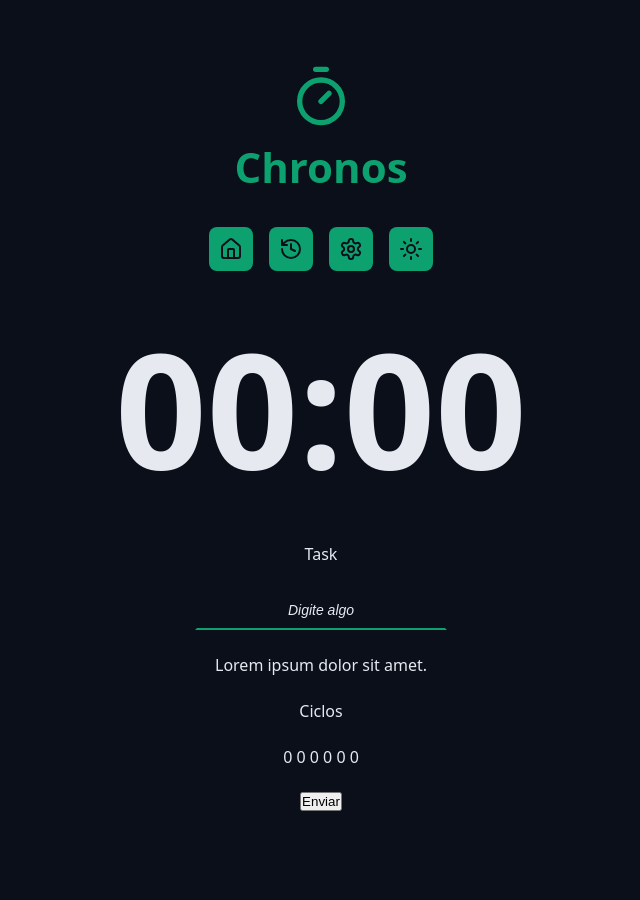
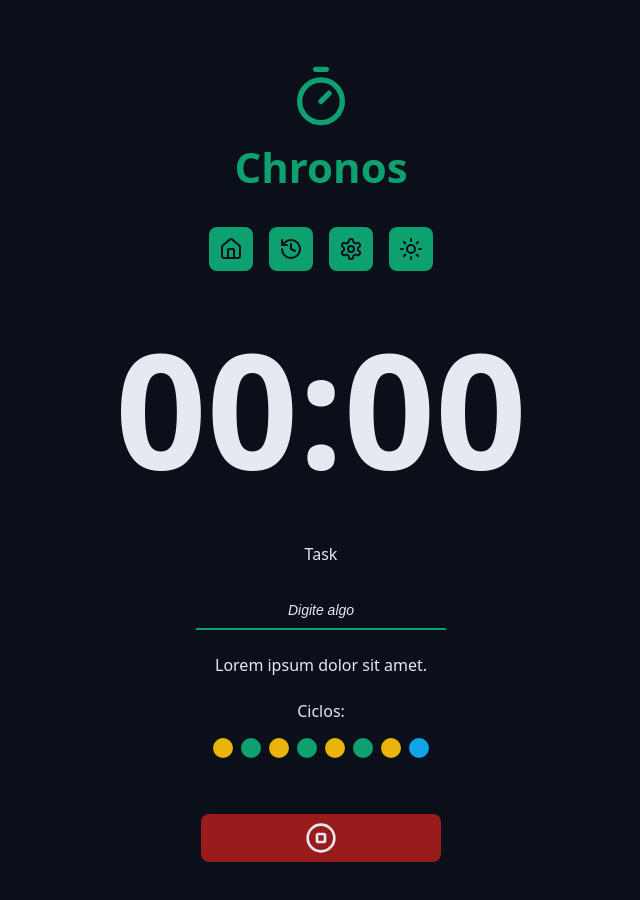
Before and after one commit to MateusGomesc/chronos-pomodoro, a React (Vite) app: page / in a window 1280 px wide. Shown: the top 900 px of the page, without its empty margins (319-959 px from the left). Before the commit the page ends 843 px from the top, so only its background shows below. Built offline with nearby package versions, Linux system fonts and the light colour scheme.

Commit message:
feat: add Cycles and DefaultButton components.

```diff
--- a/src/App.tsx
+++ b/src/App.tsx
@@ -6,6 +6,9 @@ import { Logo } from './components/Logo'
 import { Menu } from './components/Menu'
 import { CountDown } from './components/CountDown'
 import { DefaultInput } from './components/DefaultInput'
+import { Cycles } from './components/Cycles'
+import { DefaultButton } from './components/DefaultButton'
+import { PlayCircleIcon, StopCircleIcon } from 'lucide-react'
 
 
 export function App(){
@@ -31,11 +34,10 @@ export function App(){
                         </p>
                     </div>
                     <div className="formRow">
-                        <p>Ciclos</p>
-                        <p>0 0 0 0 0 0</p>
+                        <Cycles/>
                     </div>
                     <div className="formRow">
-                        <button>Enviar</button>
+                        <DefaultButton icon={<StopCircleIcon/>} color='red' />
                     </div>
                 </form>
             </Container>
--- /dev/null
+++ b/src/components/Cycles/index.tsx
@@ -0,0 +1,19 @@
+import styles from './styles.module.css'
+
+export function Cycles(){
+    return(
+        <div className={styles.cycles}>
+            <span>Ciclos:</span>
+            <div className={styles.cyclesDots}>
+                <span className={`${styles.cycleDot} ${styles.workTime}`}></span>
+                <span className={`${styles.cycleDot} ${styles.shortBreakTime}`}></span>
+                <span className={`${styles.cycleDot} ${styles.workTime}`}></span>
+                <span className={`${styles.cycleDot} ${styles.shortBreakTime}`}></span>
+                <span className={`${styles.cycleDot} ${styles.workTime}`}></span>
+                <span className={`${styles.cycleDot} ${styles.shortBreakTime}`}></span>
+                <span className={`${styles.cycleDot} ${styles.workTime}`}></span>
+                <span className={`${styles.cycleDot} ${styles.longBreakTime}`}></span>
+            </div>
+        </div>
+    )
+}
--- /dev/null
+++ b/src/components/Cycles/styles.module.css
@@ -0,0 +1,31 @@
+.cycles{
+    display: flex;
+    flex-direction: column;
+    align-items: center;
+    justify-content: center;
+    gap: 1.6rem;
+}
+
+.cyclesDots{
+    display: flex;
+    gap: .8rem;
+}
+
+.cycleDot{
+    width: 2rem;
+    height: 2rem;
+    background-color: var(--primary);
+    border-radius: 50%;
+}
+
+.workTime{
+    background: var(--warning);
+}
+
+.shortBreakTime{
+    background: var(--primary);
+}
+
+.longBreakTime{
+    background: var(--info);
+}
--- /dev/null
+++ b/src/components/DefaultButton/index.tsx
@@ -0,0 +1,16 @@
+import styles from './styles.module.css'
+
+type DefaultButtonProps = {
+    icon: React.ReactNode
+    color?: 'green' | 'red'
+} & React.ComponentProps<'button'>
+
+export function DefaultButton({ icon, color='green', ...props }: DefaultButtonProps){
+    return(
+        <>
+            <button className={`${styles.button} ${styles[color]}`} {...props}>
+                {icon}
+            </button>
+        </>
+    )
+}
--- /dev/null
+++ b/src/components/DefaultButton/styles.module.css
@@ -0,0 +1,33 @@
+.button{
+    border: none;
+    background: var(--primary);
+    color: var(--text-over-primary);
+    display: flex;
+    align-items: center;
+    justify-content: center;
+    min-width: 24rem;
+    padding: .8rem;
+    border-radius: .8rem;
+    margin: 3.2rem 0;
+    cursor: pointer;
+    transition: all .1s ease-in-out;
+}
+
+.button svg{
+    width: 3.2rem;
+    height: 3.2rem;
+}
+
+.button:hover{
+    filter: brightness(80%);
+}
+
+.green{
+    background: var(--primary);
+    color: var(--text-over-primary);
+}
+
+.red{
+    background: var(--error);
+    color: var(--text-over-error);
+}
--- a/src/components/DefaultInput/index.tsx
+++ b/src/components/DefaultInput/index.tsx
@@ -5,11 +5,11 @@ type DefaultInputProps = {
     label: string
 } & React.ComponentProps<'input'>
 
-export function DefaultInput({ type, id, label, ...rest }: DefaultInputProps){
+export function DefaultInput({ type, id, label, ...props }: DefaultInputProps){
     return(
         <>
             {label && <label htmlFor={id}>{label}</label>}
-            <input className={styles.input} type={type} id={id} {...rest} />
+            <input className={styles.input} type={type} id={id} {...props} />
         </>
     )
 }
```
